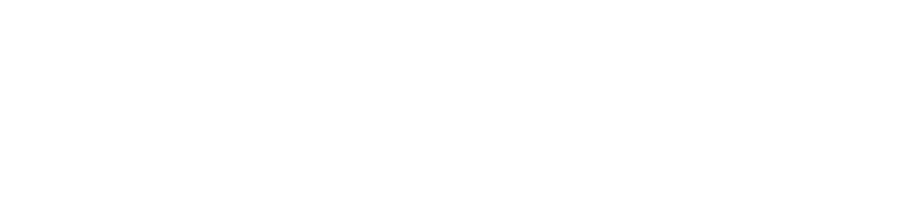
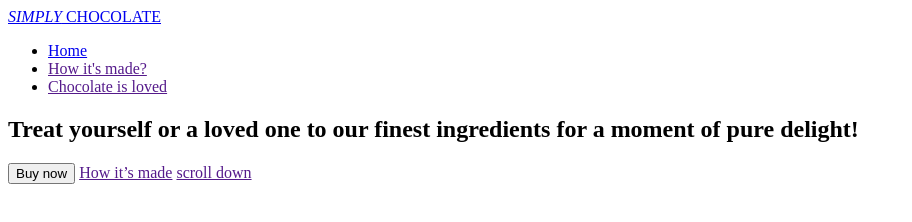
Before and after one commit to imyroslav/freelance-simply-chokolate, a plain HTML site: page index.html in a window 1280 px wide. Shown: the whole page, without its empty margins (0-912 px from the left). Drawn offline with Linux system fonts and the light colour scheme.

Commit message:
Created HERO markup

```diff
--- a/index.html
+++ b/index.html
@@ -6,12 +6,41 @@
   <title>SIMPLY CHOCOLATE</title>
 </head>
 <body>
+<!-- -------------  HEADR ---------------->
+  <header>
+    <nav>
+      <a href="./index.html"><i>SIMPLY</i> CHOCOLATE</a>
 
-  <header></header>
+      <ul>
+        <li>
+          <a href="./index.html">Home</a>
+        </li>
+        <li>
+          <a href="">How it's made?</a>
+        </li>
+        <li>
+          <a href="">Chocolate is loved</a>
+        </li>
+      </ul>
+    </nav>
+
+
+  </header>
 
   <main>
+    <!-- ================= HERO ========================== -->
+    <section>
 
-    <section></section>
+      <h1>Treat yourself or a loved one to
+      our finest ingredients for a moment
+      of pure delight!
+      </h1>
+
+      <button type="button">Buy now</button>
+      <a href="">How it’s made</a>
+      <a href="">scroll down</a>
+
+    </section>
 
     <section></section>
 
```
